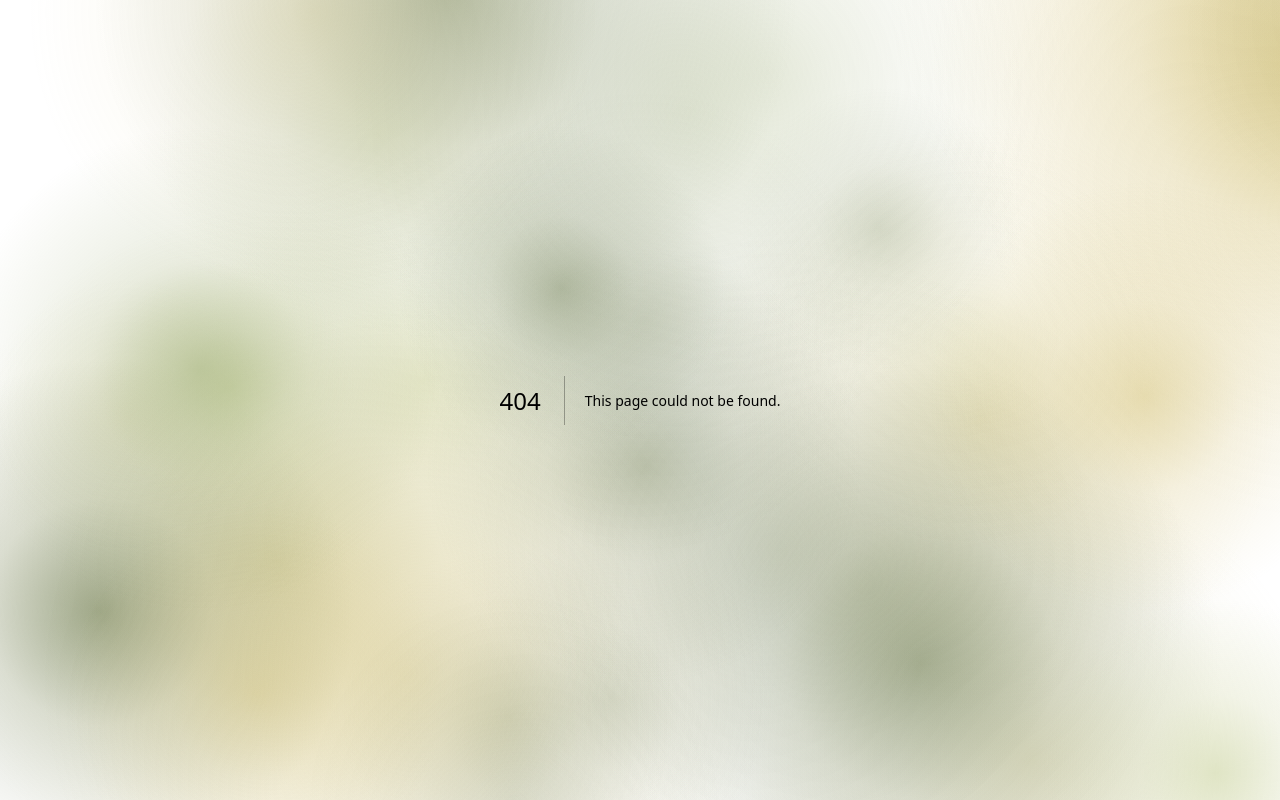
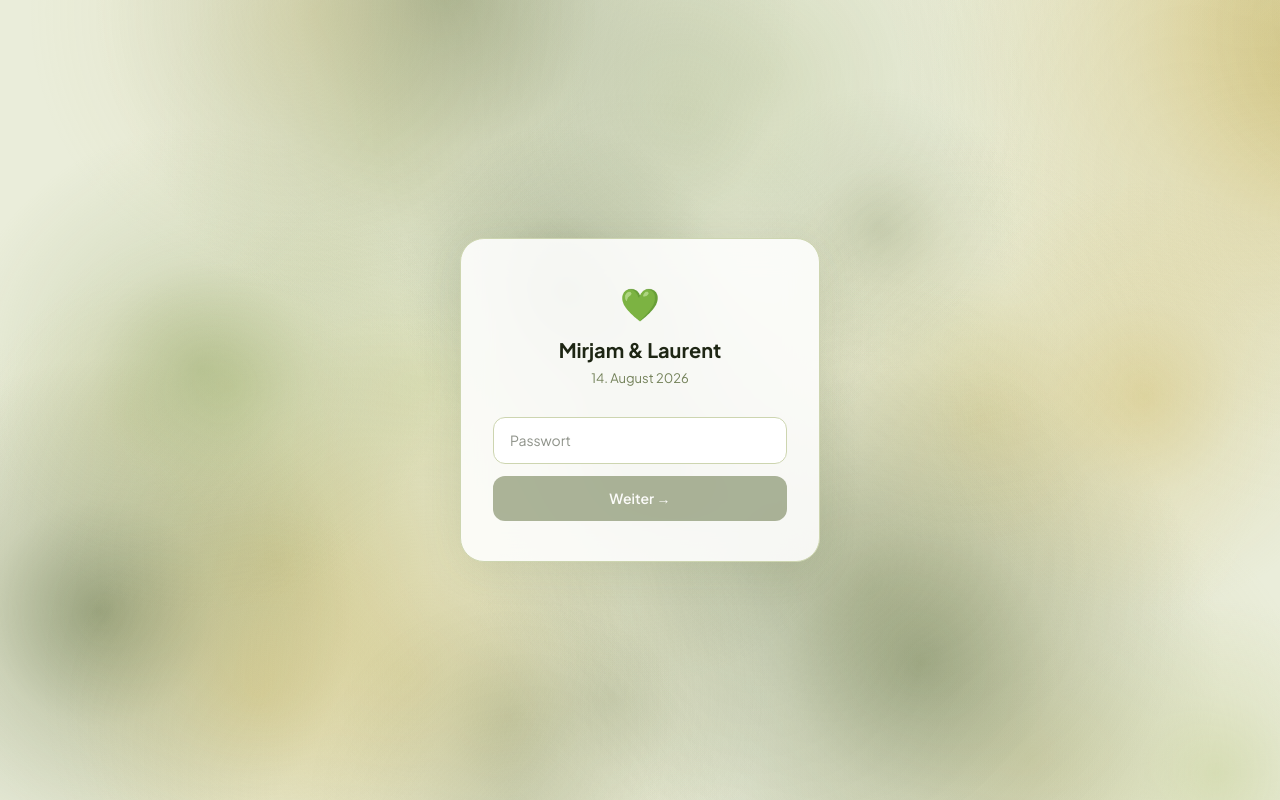
Before and after one commit to laurentb-wq/hochzeit-mila, a Next.js app: page /login in a window 1280 px wide. Before the commit this address had no page. Built offline with nearby package versions, Linux system fonts and the light colour scheme.

Commit message:
Add password protection with login page (Zehndi26)

```diff
--- /dev/null
+++ b/app/api/auth/route.ts
@@ -0,0 +1,17 @@
+import { NextRequest, NextResponse } from "next/server";
+
+export async function POST(req: NextRequest) {
+  const { password } = await req.json();
+  if (password === "Zehndi26") {
+    const res = NextResponse.json({ ok: true });
+    res.cookies.set("site_auth", "ok", {
+      httpOnly: true,
+      secure: process.env.NODE_ENV === "production",
+      sameSite: "lax",
+      maxAge: 60 * 60 * 24 * 90,
+      path: "/",
+    });
+    return res;
+  }
+  return NextResponse.json({ ok: false }, { status: 401 });
+}
--- /dev/null
+++ b/app/login/page.tsx
@@ -0,0 +1,101 @@
+"use client";
+import { useState } from "react";
+
+const ACCENT = "#5C6B3A";
+const MUTED = "#74825A";
+
+export default function LoginPage() {
+  const [pw, setPw] = useState("");
+  const [error, setError] = useState(false);
+  const [loading, setLoading] = useState(false);
+
+  async function handleSubmit(e: React.FormEvent) {
+    e.preventDefault();
+    setLoading(true);
+    setError(false);
+    const res = await fetch("/api/auth", {
+      method: "POST",
+      headers: { "Content-Type": "application/json" },
+      body: JSON.stringify({ password: pw }),
+    });
+    if (res.ok) {
+      window.location.href = "/";
+    } else {
+      setError(true);
+      setLoading(false);
+    }
+  }
+
+  return (
+    <div style={{
+      minHeight: "100dvh",
+      display: "flex",
+      alignItems: "center",
+      justifyContent: "center",
+      padding: "24px",
+      fontFamily: "'Plus Jakarta Sans', sans-serif",
+    }}>
+      <div style={{
+        width: "100%",
+        maxWidth: 360,
+        background: "rgba(255,255,255,0.88)",
+        backdropFilter: "blur(16px)",
+        borderRadius: 24,
+        border: "1px solid #CDD5B0",
+        padding: "40px 32px",
+        boxShadow: "0 8px 40px rgba(92,107,58,0.10)",
+        textAlign: "center",
+      }}>
+        <p style={{ fontSize: 32, marginBottom: 8 }}>💚</p>
+        <h1 style={{ fontSize: 20, fontWeight: 700, color: "#1E2614", margin: "0 0 4px" }}>
+          Mirjam & Laurent
+        </h1>
+        <p style={{ fontSize: 13, color: MUTED, margin: "0 0 28px" }}>14. August 2026</p>
+
+        <form onSubmit={handleSubmit} style={{ display: "flex", flexDirection: "column", gap: 12 }}>
+          <input
+            type="password"
+            value={pw}
+            onChange={e => setPw(e.target.value)}
+            placeholder="Passwort"
+            autoFocus
+            style={{
+              width: "100%",
+              padding: "12px 16px",
+              borderRadius: 12,
+              border: `1px solid ${error ? "#f87171" : "#CDD5B0"}`,
+              fontSize: 14,
+              outline: "none",
+              boxSizing: "border-box",
+              fontFamily: "inherit",
+              background: "white",
+            }}
+          />
+          {error && (
+            <p style={{ fontSize: 13, color: "#f87171", margin: 0 }}>
+              Falsches Passwort.
+            </p>
+          )}
+          <button
+            type="submit"
+            disabled={loading || !pw}
+            style={{
+              background: ACCENT,
+              color: "white",
+              border: "none",
+              borderRadius: 12,
+              padding: "12px",
+              fontSize: 14,
+              fontWeight: 600,
+              cursor: "pointer",
+              opacity: loading || !pw ? 0.5 : 1,
+              fontFamily: "inherit",
+            }}
+          >
+            {loading ? "…" : "Weiter →"}
+          </button>
+        </form>
+      </div>
+    </div>
+  );
+}
--- a/middleware.ts
+++ b/middleware.ts
@@ -2,16 +2,32 @@ import { NextRequest, NextResponse } from "next/server";
 
 export function middleware(req: NextRequest) {
   const { pathname } = req.nextUrl;
-  if (!pathname.startsWith("/admin") || pathname.startsWith("/admin/login")) {
+
+  // Admin routes
+  if (pathname.startsWith("/admin")) {
+    if (pathname.startsWith("/admin/login")) return NextResponse.next();
+    const adminAuth = req.cookies.get("admin_auth")?.value;
+    if (adminAuth !== "1") {
+      const url = req.nextUrl.clone();
+      url.pathname = "/admin/login";
+      return NextResponse.redirect(url);
+    }
     return NextResponse.next();
   }
-  const auth = req.cookies.get("admin_auth")?.value;
-  if (auth !== "1") {
+
+  // Public site protection
+  if (pathname.startsWith("/login") || pathname.startsWith("/api/")) {
+    return NextResponse.next();
+  }
+  const siteAuth = req.cookies.get("site_auth")?.value;
+  if (siteAuth !== "ok") {
     const url = req.nextUrl.clone();
-    url.pathname = "/admin/login";
+    url.pathname = "/login";
     return NextResponse.redirect(url);
   }
   return NextResponse.next();
 }
 
-export const config = { matcher: ["/admin", "/admin/:path*"] };
+export const config = {
+  matcher: ["/((?!_next/static|_next/image|favicon|.*\\.(?:png|jpg|JPG|jpeg|svg|ico|webp|gif)$).*)"],
+};
```
